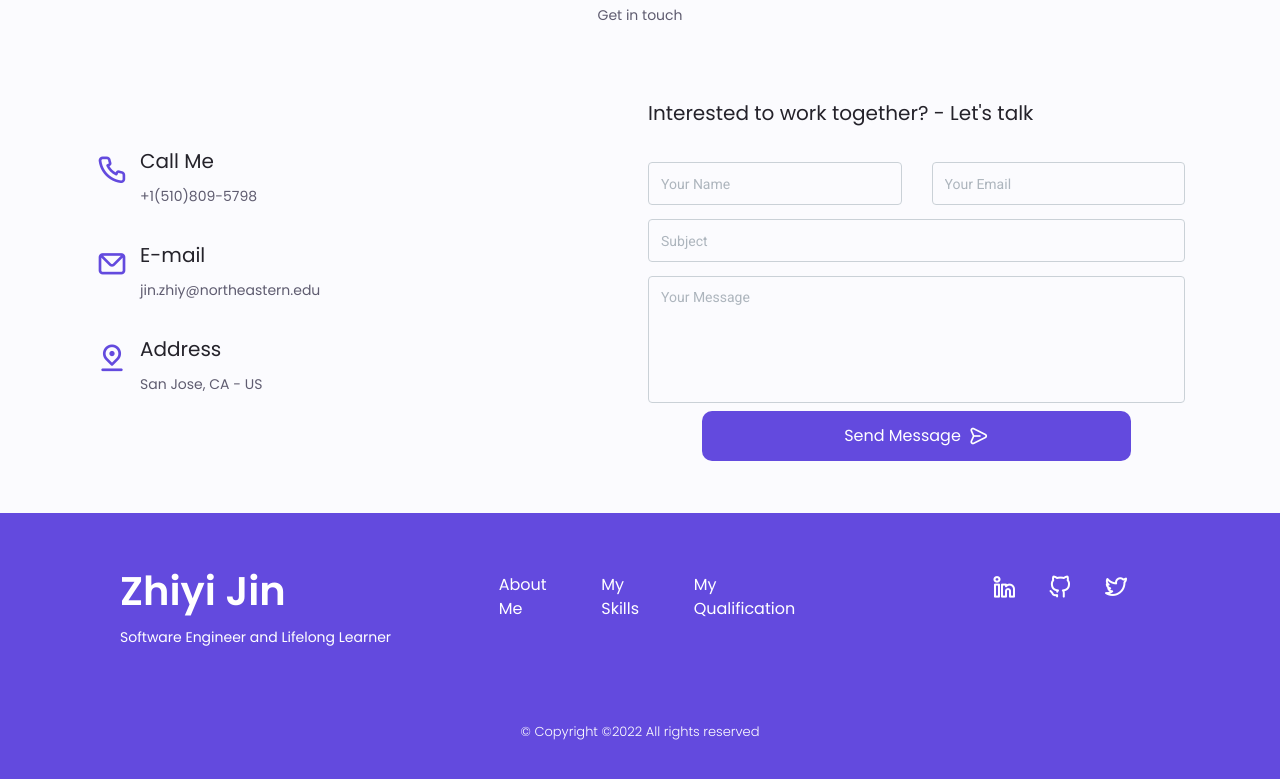
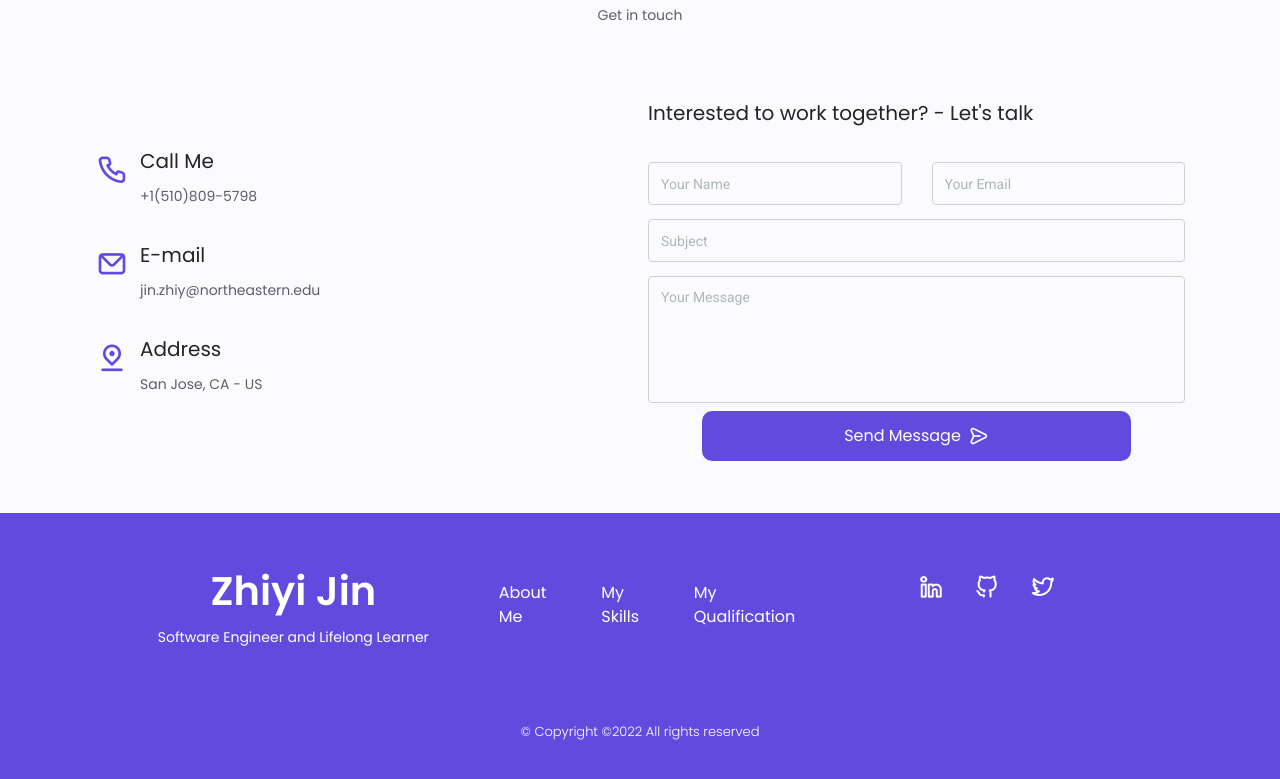
Before and after one commit to ted001/ted001.github.io, a plain HTML site: page index.html in a window 1280 px wide. Shown: the part 4476-5255 px from the top of the page. Drawn offline with nearby package versions, Linux system fonts and the light colour scheme.

Commit message:
small modification to the footer

```diff
--- a/index.html
+++ b/index.html
@@ -77,7 +77,7 @@
             </li>
 
             <li class="nav__item">
-              <a href="#qualifications" class="nav__link">
+              <a href="#qualification" class="nav__link">
                 <i class="uil uil-diary nav__icon"></i>Qualification
               </a>
             </li>
@@ -1019,14 +1019,14 @@
     <footer class="footer">
       <div class="footer__bg">
         <div class="footer__container container grid">
-          <div>
+          <div style="text-align: center;">
             <h1 class="footer__title">Zhiyi Jin</h1>
             <span class="footer__subtitle">
               Software Engineer and Lifelong Learner</span
             >
           </div>
 
-          <ul class="footer__links">
+          <ul class="footer__links" style="margin: 0 auto;">
             <li>
               <a href="#about" class="footer__link"> About Me</a>
             </li>
@@ -1042,7 +1042,7 @@
             </li>
           </ul>
 
-          <div class="footer__socials">
+          <div class="footer__socials" style="margin: 0 auto;">
             <a
               href="https://www.linkedin.com/in/zhiyijin/"
               target="_blank"
```
